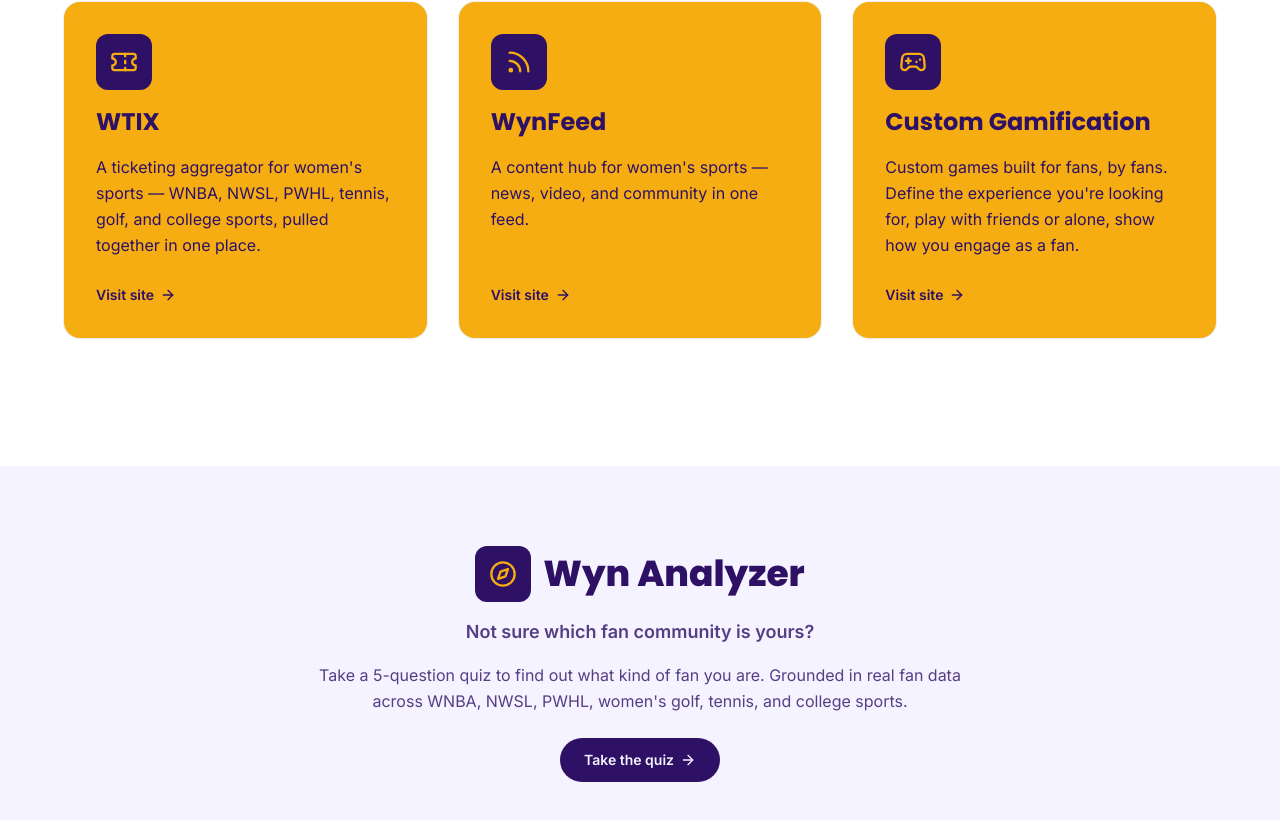
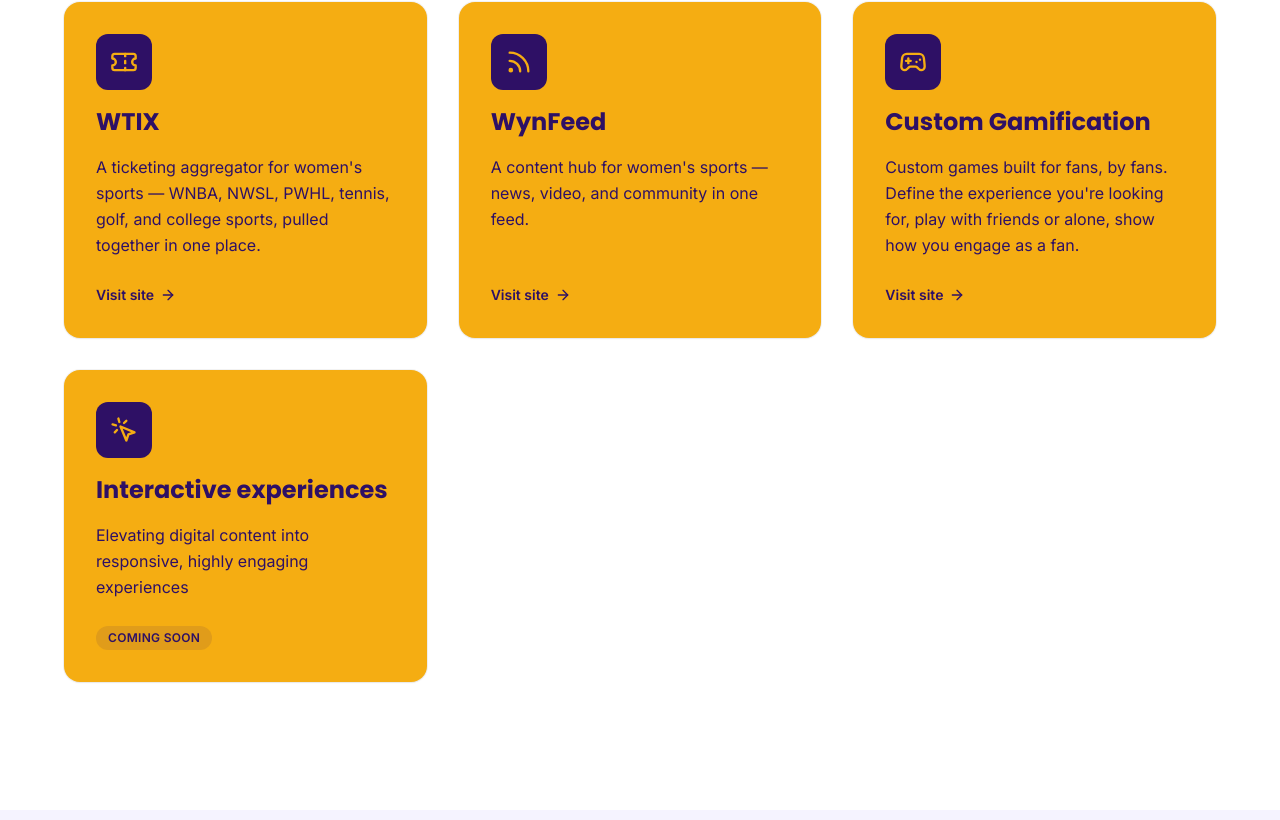
Before and after one commit to lhorwitz94/wynsports-landing, a Next.js app: page / in a window 1280 px wide. Shown: the part 920-1740 px from the top of the page. Built offline with nearby package versions, Linux system fonts and the light colour scheme.

Commit message:
Add Interactive experiences product tile

```diff
--- a/app/page.tsx
+++ b/app/page.tsx
@@ -75,6 +75,25 @@
   </svg>
 );
 
+const InteractiveIcon = () => (
+  <svg
+    width="28"
+    height="28"
+    viewBox="0 0 24 24"
+    fill="none"
+    stroke="currentColor"
+    strokeWidth="2"
+    strokeLinecap="round"
+    strokeLinejoin="round"
+  >
+    <path d="m9 9 5 12 1.8-5.2L21 14Z" />
+    <path d="M7.2 2.2 8 5.1" />
+    <path d="m5.1 8-2.9-.8" />
+    <path d="M14 4.1 12 6" />
+    <path d="m6 12-1.9 2" />
+  </svg>
+);
+
 // Add future products here — the grid below flows automatically.
 const PRODUCTS = [
   {
@@ -97,6 +116,12 @@
       "Custom games built for fans, by fans. Define the experience you're looking for, play with friends or alone, show how you engage as a fan.",
     icon: <GameIcon />,
     href: "https://college-trivia.vercel.app/",
+  },
+  {
+    name: "Interactive experiences",
+    description:
+      "Elevating digital content into responsive, highly engaging experiences",
+    icon: <InteractiveIcon />,
   },
 ];
 
```
